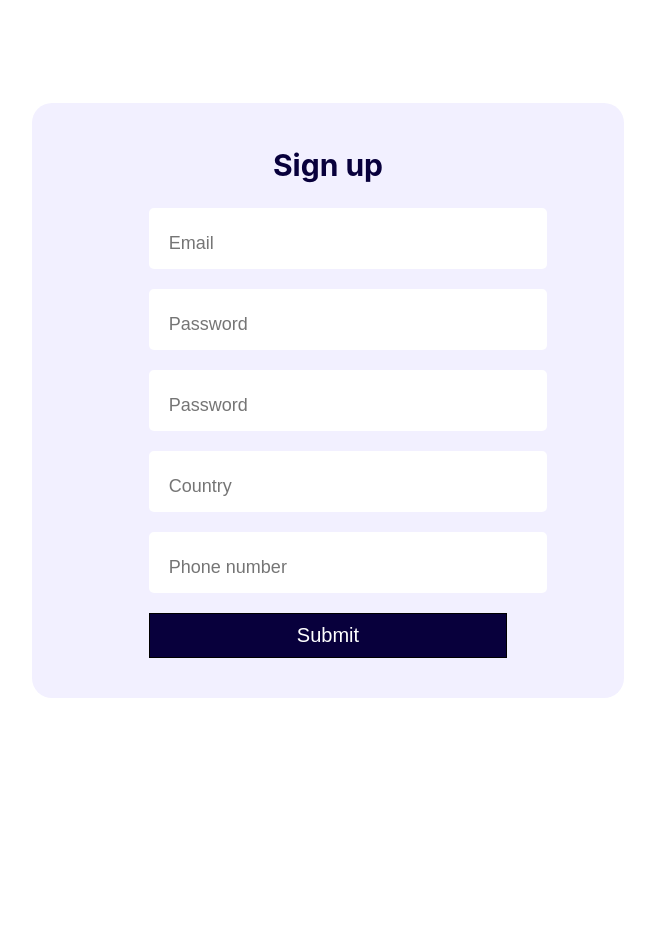
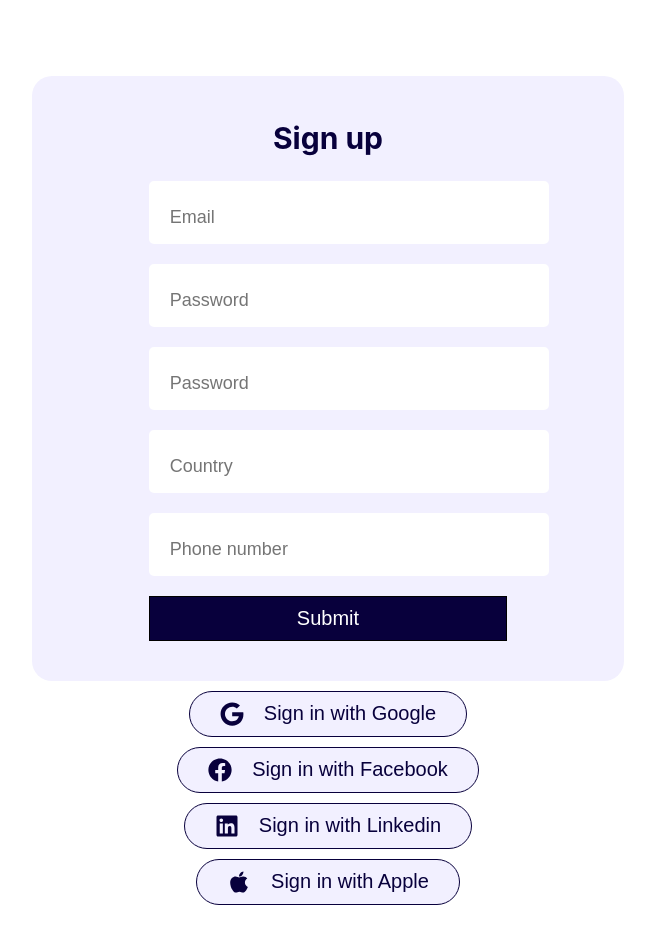
Before and after one commit to carrington-115/email-and-sms-blaster, a React (Vite) app: page /user-signup in a window 1280 px wide. Shown: the top 944 px of the page, without its empty margins (312-967 px from the left). Before the commit the page ends 800 px from the top, so only its background shows below. Built offline with nearby package versions, Linux system fonts and the light colour scheme.

Commit message:
created the sign in button

```diff
--- a/src/atoms/InputElement.tsx
+++ b/src/atoms/InputElement.tsx
@@ -22,7 +22,7 @@ function InputElement({ inputType, inputPlaceholder }: inputType) {
             border: `${
               inputActive
                 ? `1px solid ${colors.lightMode.primaryColor}`
-                : "none"
+                : `1px solid transparent`
             }`,
             outline: `${colors.lightMode.primaryColor}`,
           }}
--- a/src/atoms/SignIconButtons.tsx
+++ b/src/atoms/SignIconButtons.tsx
@@ -1,14 +1,39 @@
 import styled from "styled-components";
 import { signInButtonType } from "../types";
+import colors from "../data/colors";
 
 function SignIconButtons({ icon, text }: signInButtonType) {
   return (
-    <Container>
+    <Container
+      style={{
+        backgroundColor: `${colors.lightMode.primaryContainerVariant}`,
+        border: `${`1.5px solid ${colors.lightMode.primaryColor}`}`,
+      }}
+    >
       <span>{icon}</span>
-      <p>{text}</p>
+      <p style={{ color: `${colors.lightMode.primaryColor}` }}>{text}</p>
     </Container>
   );
 }
 export default SignIconButtons;
 
-const Container = styled.button``;
+const Container = styled.button`
+  display: flex;
+  justify-content: center;
+  align-items: center;
+  gap: 20px;
+  padding: 10px 30px;
+  border-radius: 30px;
+  cursor: pointer;
+  p {
+    font-size: 20px;
+  }
+  span {
+    width: 24px;
+    height: 24px;
+    svg {
+      width: 100%;
+      height: 100%;
+    }
+  }
+`;
--- a/src/pages/Signup.tsx
+++ b/src/pages/Signup.tsx
@@ -2,6 +2,8 @@ import styled from "styled-components";
 import colors from "../data/colors";
 import { FormComponent } from "../molecules";
 import { signupData } from "../data/signInData";
+import SignIconButtons from "../atoms/SignIconButtons";
+import { FaApple, FaFacebook, FaGoogle, FaLinkedin } from "react-icons/fa";
 
 function Signup() {
   return (
@@ -19,6 +21,22 @@ function Signup() {
             formSubmitAction={() => console.log("hello world")}
           />
         </section>
+        <SignIconButtons
+          icon={<FaGoogle fill={colors.lightMode.primaryColor} />}
+          text="Sign in with Google"
+        />
+        <SignIconButtons
+          icon={<FaFacebook fill={colors.lightMode.primaryColor} />}
+          text="Sign in with Facebook"
+        />
+        <SignIconButtons
+          icon={<FaLinkedin fill={colors.lightMode.primaryColor} />}
+          text="Sign in with Linkedin"
+        />
+        <SignIconButtons
+          icon={<FaApple fill={colors.lightMode.primaryColor} />}
+          text="Sign in with Apple"
+        />
       </Container>
     </>
   );
@@ -26,9 +44,12 @@ function Signup() {
 export default Signup;
 
 const Container = styled.div`
+  padding: 2cm 0;
   width: 100%;
-  height: 100vh;
+  min-height: 100vh;
   display: flex;
+  flex-direction: column;
+  gap: 10px;
   justify-content: center;
   align-items: center;
   .form {
```
